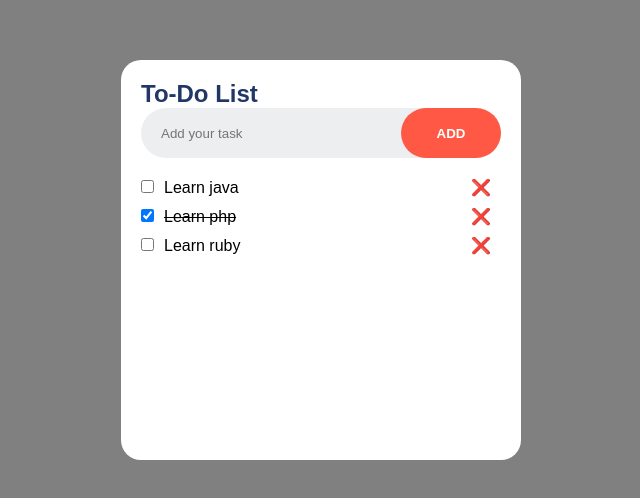
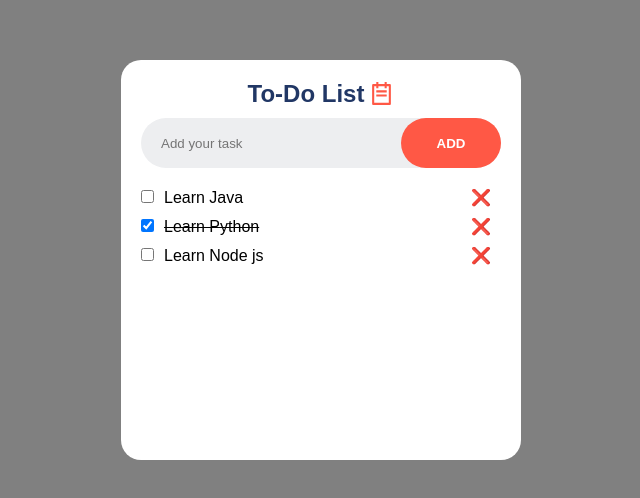
Before and after one commit to ahmud-z/To-Do-App, a plain HTML site: page index.html in a window 1280 px wide. Shown: the part 140-638 px from the top of the page, without its empty margins (319-959 px from the left). Drawn offline with Linux system fonts and the light colour scheme.

Commit message:
updates few styles

```diff
--- a/index.html
+++ b/index.html
@@ -11,10 +11,15 @@
 <body>
     <div class="box">
 
-        <div>
-            <h2>To-Do List</h2>
+        <div class="header">
+            <div>
+                <h2>To-Do List</h2>
+            </div>
+            <svg xmlns="http://www.w3.org/2000/svg" color="#FF5845" width="25" height="25" viewBox="0 0 24 24">
+                <path fill="currentColor"
+                    d="M17 2h3a1 1 0 0 1 1 1v18a1 1 0 0 1-1 1H4a1 1 0 0 1-1-1V3a1 1 0 0 1 1-1h3V0h2v2h6V0h2v2Zm0 2v2h-2V4H9v2H7V4H5v16h14V4h-2ZM7 8h10v2H7V8Zm0 4h10v2H7v-2Z" />
+            </svg>
         </div>
-
         <div class="input-bar">
             <input id="todo-input" type="text" placeholder="Add your task">
             <button id="add-btn">ADD</button>
@@ -26,4 +31,5 @@
     </div>
 </body>
 <script src="script.js"></script>
+
 </html>
--- a/script.js
+++ b/script.js
@@ -1,17 +1,17 @@
 const todos = [
     {
         id: 1,
-        todo: "Learn java",
+        todo: "Learn Java",
         isCompleted: false
     },
     {
         id: 2,
-        todo: "Learn php",
+        todo: "Learn Python",
         isCompleted: true
     },
     {
         id: 3,
-        todo: "Learn ruby",
+        todo: "Learn Node js",
         isCompleted: false
     }
 ]
--- a/style.css
+++ b/style.css
@@ -40,9 +40,18 @@ body {
     padding-right: 105px;
 }
 
+.header{
+    display: flex;
+    align-items: center;
+    justify-content: center;
+    padding-bottom: 10px;
+}
+
 h2 {
     color: #213765;
+    padding-right: 5px;
 }
+
 
 button {
     height: 50px;
```
